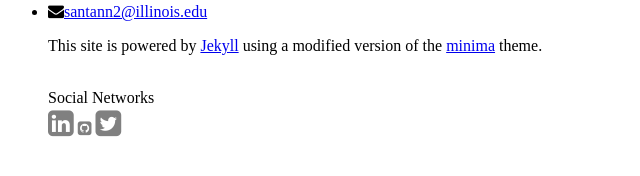
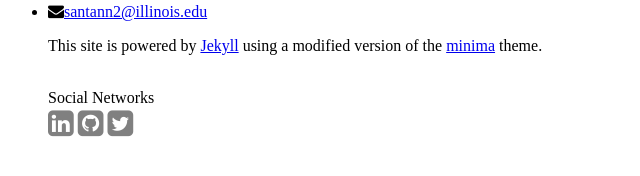
Before and after one commit to vpsantanna/vpsantanna.github.io, a Jekyll site: the page built from files/readme.md, in a window 1280 px wide. Shown: the part 306-482 px from the top of the page, without its empty margins (0-640 px from the left). Built offline with Jekyll 4.4.1, drawn with Linux system fonts in a browser that asks for light colours; our own code applies the rules of GitHub Pages for plain Markdown files; a script that is not in the unit is left out.

Commit message:
Update footer.html

```diff
--- a/_includes/footer.html
+++ b/_includes/footer.html
@@ -29,8 +29,9 @@
           <a href="https://scholar.google.com.br/citations?user=Cr-G-xMAAAAJ&hl=en"><span class="icon"><i class="ai ai-google-scholar-square" style="font-size:30px;color:grey"></i></span></a>
           <a href="https://orcid.org/0000-0002-1070-2220"><span class="icon"><i class="ai ai-orcid-square" style="font-size:30px;color:grey"></i></span></a>
           <a href="https://www.researchgate.net/profile/Vinicios_Santanna"><span class="icon"><i class="ai ai-researchgate-square" style="font-size:30px;color:grey"></i></span></a>
+          <a href="https://www.researchgate.net/profile/Vinicios_Santanna"><span class="icon"><i class="ai ai-academia-square" style="font-size:30px;color:grey"></i></span></a>
           <a href="https://linkedin.com/in/vpsantanna"><span class="icon"><i class="fa fa-linkedin-square" style="font-size:30px;color:grey"></i></span></a>
-          <a href="https://github.com/vpsantanna"><span class="icon"><i class="fa fa-github-square" style="font-size30px;color:grey"></i></span></a>
+          <a href="https://github.com/vpsantanna"><span class="icon"><i class="fa fa-github-square" style="font-size:30px;color:grey"></i></span></a>
           <a href="https://twitter.com/vpsantanna"><span class="icon"><i class="fa fa-twitter-square" style="font-size:30px;color:grey"></i></span></a>
         </ul>
       </div>
```
